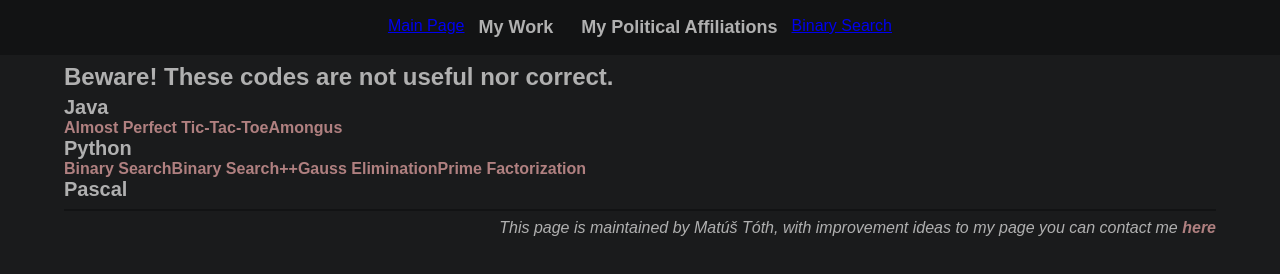
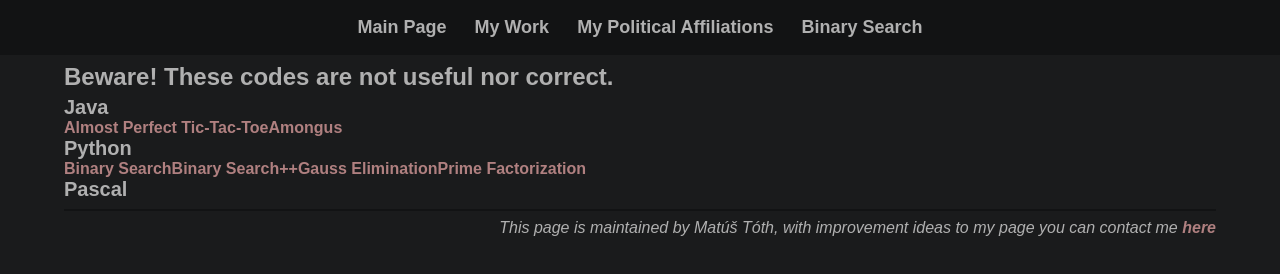
Before and after one commit to toth-matus/Page, a plain HTML site: page SubPage1.html in a window 1280 px wide. Drawn offline with Linux system fonts and the light colour scheme.

Commit message:
Update SubPage1.html

```diff
--- a/SubPage1.html
+++ b/SubPage1.html
@@ -14,10 +14,10 @@
     <header>
       <nav>
         <ul>
-          <a  class="nav-links-start" href="index.html" title="Main Page">  Main Page </a>
+          <a  class="nav-links" href="index.html" title="Main Page">  Main Page </a>
           <a  class="nav-links" href="SubPage1.html" title="My Work">  My Work </a>
           <a  class="nav-links" href="SubPage2.html" title="My Political Affiliations"> My Political Affiliations </a>
-          <a  class="nav-links-end" href="SubPage3.html" title="Binary Search"> Binary Search </a>
+          <a  class="nav-links" href="SubPage3.html" title="Binary Search"> Binary Search </a>
         </ul>
       </nav>
       <h1>Beware! These codes are not useful nor correct. </h1>
```
